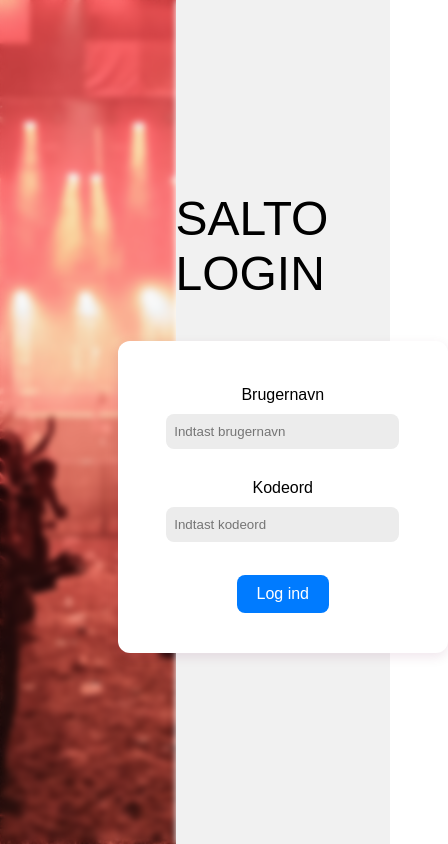
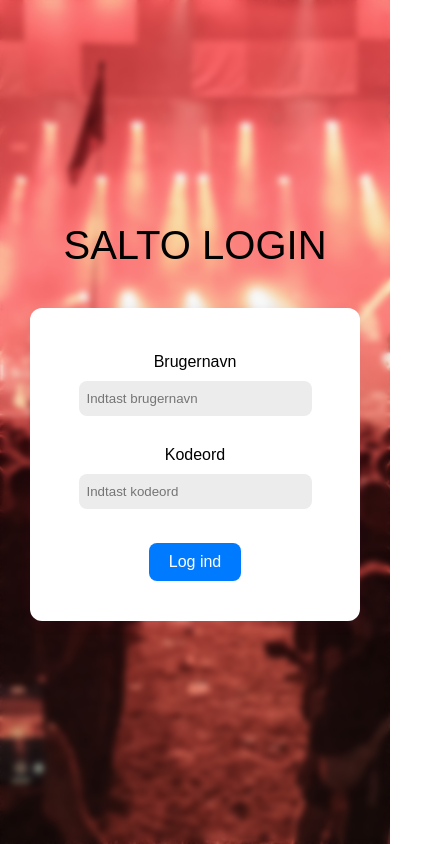
Before and after one commit to sylvesterel/Salto-Script, a website: page public/login.html in a window 390 px wide. Shown: the whole page, 448 px wide, since content can reach past the window. Drawn offline with Linux system fonts and the light colour scheme.

Commit message:
responsive design

```diff
--- a/public/login.html
+++ b/public/login.html
@@ -5,6 +5,7 @@
     <meta charset="UTF-8">
     <title>Login - Tourcare Access</title>
     <link rel="stylesheet" href="style.css">
+    <meta name="viewport" content="width=device-width, initial-scale=1" />
 </head>
 
 <body>
--- a/public/style.css
+++ b/public/style.css
@@ -15,6 +15,11 @@ body {
     width: 45%;
     height: 100%;
     overflow: hidden;
+
+    @media (max-width: 728px) {
+        width: 100%;
+        position: absolute;
+    }
 
     img {
         width: 100%;
@@ -45,11 +50,20 @@ body {
     filter: blur(0px);
     gap: 40px;
 
+    @media (max-width: 728px) {
+        background-color: rgba(255, 255, 255, 0);
+        width: 100%;
+    }
+
     .login-wrapper {
         h1 {
             font-size: 3rem;
             font-weight: 200;
             text-transform: uppercase;
+
+            @media (max-width: 728px) {
+                font-size: 2.5rem;
+            }
         }
     }
 
@@ -121,6 +135,11 @@ body {
     filter: blur(0px);
     gap: 40px;
 
+    @media (max-width: 728px) {
+        background-color: rgba(255, 255, 255, 0);
+        width: 100%;
+    }
+
     .create-wrapper {
         h1 {
             font-size: 3rem;
@@ -132,6 +151,10 @@ body {
     .text-wrapper {
         padding: 0 10rem;
         text-align: center;
+
+        @media (max-width: 728px) {
+            display: none;
+        }
     }
 
     .create-container {
```
Also changed, not shown: protected/index.html (+4 -2 lines).
